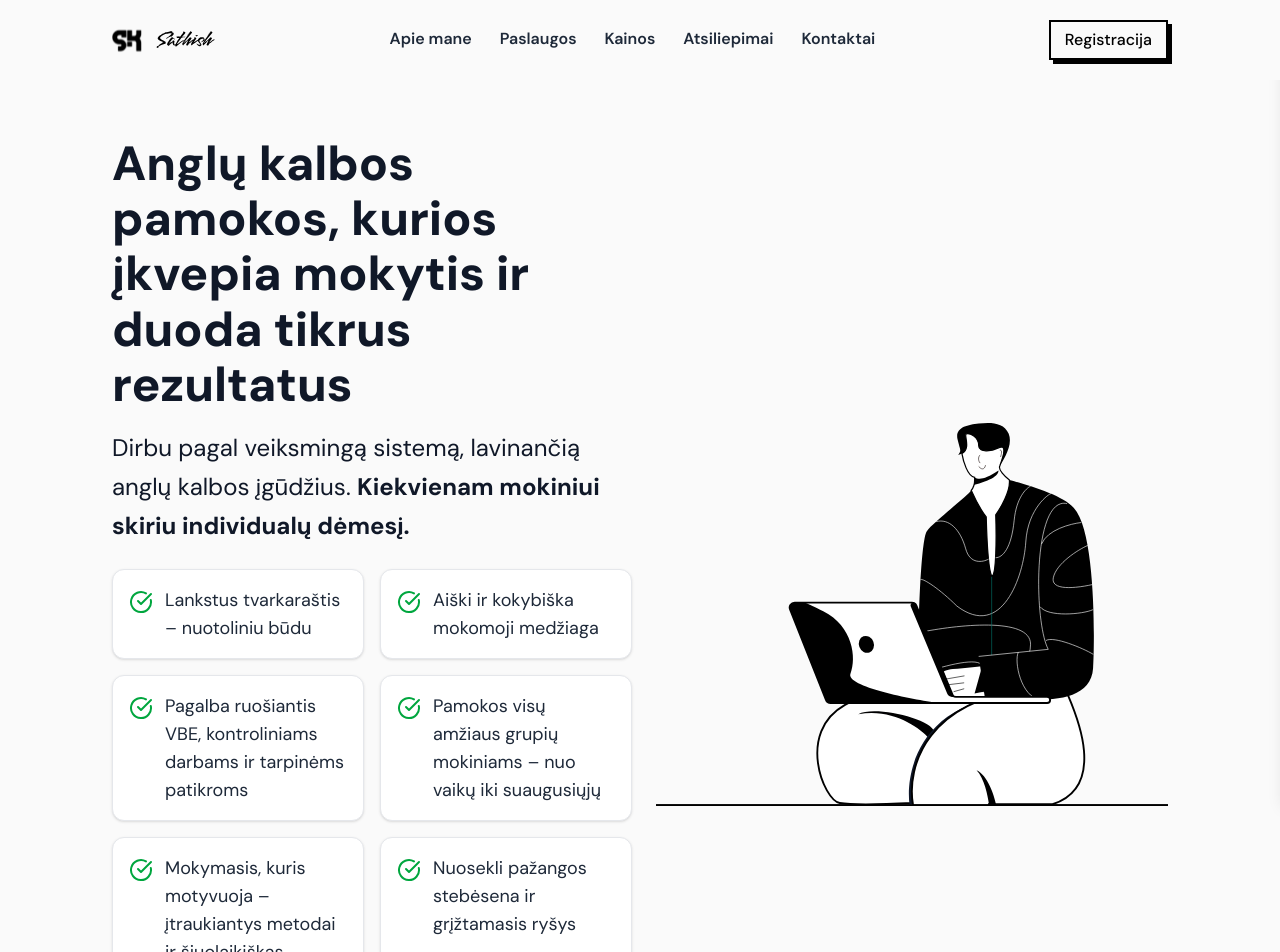
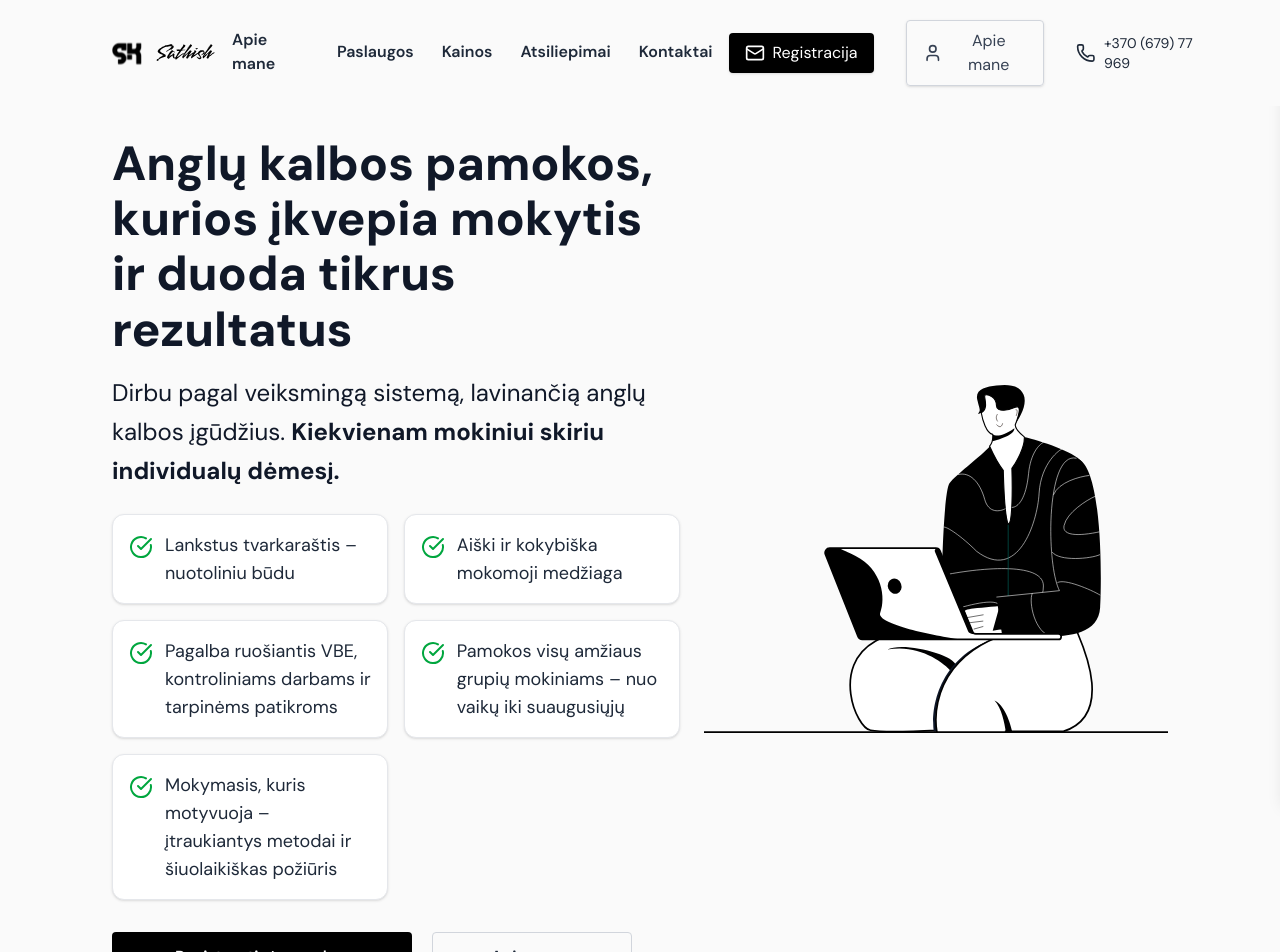
Before and after one commit to prochas/AngluMokytojas, a Next.js app: page / in a window 1280 px wide. Shown: the top 952 px of the page. Built offline with nearby package versions, Linux system fonts and the light colour scheme.

Commit message:
commit v28

```diff
--- a/src/components/AboutMe/AboutMe.js
+++ b/src/components/AboutMe/AboutMe.js
@@ -21,11 +21,9 @@ const AboutMeModal = dynamic(() => import("../AboutMeModal/AboutMeModal"), {
 const features = [
   "Lankstus tvarkaraštis – nuotoliniu būdu",
   "Aiški ir kokybiška mokomoji medžiaga",
-
   "Pagalba ruošiantis VBE, kontroliniams darbams ir tarpinėms patikroms",
   "Pamokos visų amžiaus grupių mokiniams – nuo vaikų iki suaugusiųjų",
   "Mokymasis, kuris motyvuoja – įtraukiantys metodai ir šiuolaikiškas požiūris",
-  "Nuosekli pažangos stebėsena ir grįžtamasis ryšys",
 ];
 
 function AboutMe() {
@@ -73,7 +71,7 @@ function AboutMe() {
         ref={sectionRef}
         className="flex justify-between py-14 items-center px-5 lg:px-28 lg:flex-row flex-col-reverse scroll-mt-20 gap-0 lg:gap-6"
       >
-        <div ref={textRef} className="lg:w-[50%] text-gray-900">
+        <div ref={textRef} className="lg:w-[55%] text-gray-900">
           <h1 className="font-extrabold text-3xl lg:text-5xl leading-[1.2] lg:leading-[1.15] lg:mt-0 mt-4">
             Anglų kalbos pamokos, kurios įkvepia mokytis ir duoda tikrus
             rezultatus
@@ -113,7 +111,7 @@ function AboutMe() {
             </button>
           </div>
         </div>
-        <div ref={imageRef} className="lg:w-[50%] w-full">
+        <div ref={imageRef} className="lg:w-[45%] w-full">
           <Image className="h-full w-full" src={Hero} alt="hero" />
         </div>
       </section>
--- a/src/components/Contacts/Contacts.js
+++ b/src/components/Contacts/Contacts.js
@@ -5,7 +5,7 @@ import PhoneIcon from "../../../public/images/phone.svg";
 import EmailIcon from "../../../public/images/email.svg";
 import Image from "next/image";
 
-import { ToastContainer, toast } from "react-toastify";
+import { toast } from "react-toastify";
 import "react-toastify/dist/ReactToastify.css";
 
 function Contacts() {
@@ -119,13 +119,19 @@ function Contacts() {
             sprendimą jūsų anglų kalbos mokymosi poreikiams!
           </p>
           <div className="font-semibold text-sm lg:text-xl flex flex-col mt-6 gap-2 lg:gap-4 text-gray-900">
-            <a className="flex items-center gap-2 group text-lg lg:text-md">
+            <a
+              href="mailto:info@anglumokytojas.lt"
+              className="flex items-center gap-2 group text-lg lg:text-md"
+            >
               <Image src={EmailIcon} alt="email icon" width={20} height={50} />
               info@anglumokytojas.lt
             </a>
-            <a className="flex items-center gap-2 group text-lg lg:text-md">
+            <a
+              href="tel:+37067977969"
+              className="flex items-center gap-2 group text-lg lg:text-md"
+            >
               <Image src={PhoneIcon} alt="phone icon" width={20} height={50} />
-              +370 679 77 969
+              +370 (679) 77 969
             </a>
           </div>
         </div>
--- a/src/components/Header/Header.js
+++ b/src/components/Header/Header.js
@@ -1,18 +1,31 @@
 "use client";
 
 import React, { useState } from "react";
+import dynamic from "next/dynamic";
 import Image from "next/image";
+import { Mail, User, Phone } from "lucide-react";
 import Link from "next/link";
+
+const AboutMeModal = dynamic(() => import("../AboutMeModal/AboutMeModal"), {
+  ssr: false,
+});
+
+const RegistrationModal = dynamic(
+  () => import("../RegisterModal/RegisterModal"),
+  {
+    ssr: false,
+  }
+);
 
 import Logo from "../../../public/images/logo.svg";
 import ScrollShadowWrapper from "../ScrollShadowWrapper/ScrollShadowWrapper";
-import RegistrationModal from "../RegisterModal/RegisterModal";
 import { Menu } from "lucide-react";
 import { X } from "lucide-react";
 
 export default function Header() {
   const [isModalOpen, setIsModalOpen] = useState(false);
   const [isMobileMenuOpen, setIsMobileMenuOpen] = useState(false);
+  const [isAboutMeModalOpen, setIsAboutMeModalOpen] = useState(false);
 
   const handleLinkClick = (targetId) => {
     const element = document.querySelector(targetId);
@@ -25,7 +38,7 @@ export default function Header() {
   return (
     <React.Fragment>
       <ScrollShadowWrapper>
-        <div className="container mx-auto flex justify-between items-center py-0">
+        <div className="flex justify-between items-center py-0 w-full gap-x-4">
           <Image className="h-9 cursor-pointer" alt="Logo" src={Logo} />
 
           {/* Desktop navigation */}
@@ -52,16 +65,30 @@ export default function Header() {
             ))}
           </ul>
           {/* Desktop register button */}
-          <button
-            className="hidden relative lg:inline-block px-4 py-2 font-medium group cursor-pointer"
-            onClick={() => setIsModalOpen(true)}
-          >
-            <span className="absolute inset-0 w-full h-full transition duration-200 ease-out transform translate-x-1 translate-y-1 bg-black group-hover:-translate-x-0 group-hover:-translate-y-0"></span>
-            <span className="absolute inset-0 w-full h-full bg-[#fafafa] border-2 border-black group-hover:bg-black"></span>
-            <span className="relative text-black group-hover:text-[#fafafa] flex items-center gap-x-3 cursor-pointer">
-              Registracija
-            </span>
-          </button>
+          <div className="hidden lg:flex items-center gap-x-8">
+            <button
+              onClick={() => setIsModalOpen(true)}
+              className="flex items-center gap-2 px-4 py-2 rounded-sm bg-black text-white shadow-sm cursor-pointer hover:scale-105 transition-all duration-300"
+            >
+              <Mail className="w-5 h-5" />
+              <span>Registracija</span>
+            </button>
+            {/* About Me Button */}
+            <button
+              onClick={() => setIsAboutMeModalOpen(true)}
+              className="flex items-center outline-none gap-2 px-4 py-2 rounded-sm border border-gray-300 text-gray-700 hover:bg-gray-100 shadow-sm cursor-pointer hover:scale-105 transition-all duration-300"
+            >
+              <User className="w-5 h-5" />
+              <span>Apie mane</span>
+            </button>
+            <a
+              href="tel:+37067977969"
+              className="flex items-center gap-2 text-gray-800 transition-colors duration-300 hover:text-black text-sm"
+            >
+              <Phone className="w-5 h-5" />
+              +370 (679) 77 969
+            </a>
+          </div>
           <div className="flex items-center gap-x-6 lg:hidden">
             <button
               onClick={() => {
@@ -124,6 +151,12 @@ export default function Header() {
           onRequestClose={() => setIsModalOpen(false)}
         />
       )}
+      {isAboutMeModalOpen && (
+        <AboutMeModal
+          isOpen={isAboutMeModalOpen}
+          onRequestClose={() => setIsAboutMeModalOpen(false)}
+        />
+      )}
     </React.Fragment>
   );
 }
--- a/src/components/Prices/Prices.js
+++ b/src/components/Prices/Prices.js
@@ -36,7 +36,7 @@ function Prices() {
 
   return (
     <React.Fragment>
-      <section id="kainos" className="bg-[#FAFAFA] w-full my-8 pb-8 lg:mb-16 lg:pb-16 scroll-mt-25">
+      <section id="kainos" className="bg-[#FAFAFA] w-full my-8 pb-5 scroll-mt-25">
         <h2 className="text-2xl lg:text-4xl text-center text-black font-bold">
           Kainos
         </h2>
--- a/src/components/ScrollShadowWrapper/ScrollShadowWrapper.js
+++ b/src/components/ScrollShadowWrapper/ScrollShadowWrapper.js
@@ -18,7 +18,7 @@ export default function ScrollShadowWrapper({ children, threshold = 10 }) {
 
   return (
     <header
-      className={`fixed lg:px-28 px-5 top-0 left-0 w-full z-50 bg-[#FAFAFA] p-5 transition-shadow duration-300 ${
+      className={`fixed lg:pl-28 lg:pr-15 px-5 top-0 left-0 w-full z-50 bg-[#FAFAFA] p-5 transition-shadow duration-300 ${
         scrolled ? "shadow-md" : "shadow-none"
       }`}
     >
--- a/src/components/Services/Services.js
+++ b/src/components/Services/Services.js
@@ -39,7 +39,7 @@ const Services = () => {
   return (
     <section
       id="paslaugos"
-      className="bg-[#0f0f0f] w-full my-8 py-8 lg:my-16 lg:py-16 relative scroll-mt-10 px-5 lg:px-28"
+      className="bg-[#0f0f0f] w-full my-8 py-8 lg:my-10 lg:py-16 relative scroll-mt-10 px-5 lg:px-28"
       style={{
         backgroundImage: `url(${ServicesBG.src})`,
         backgroundSize: "contain",
```
